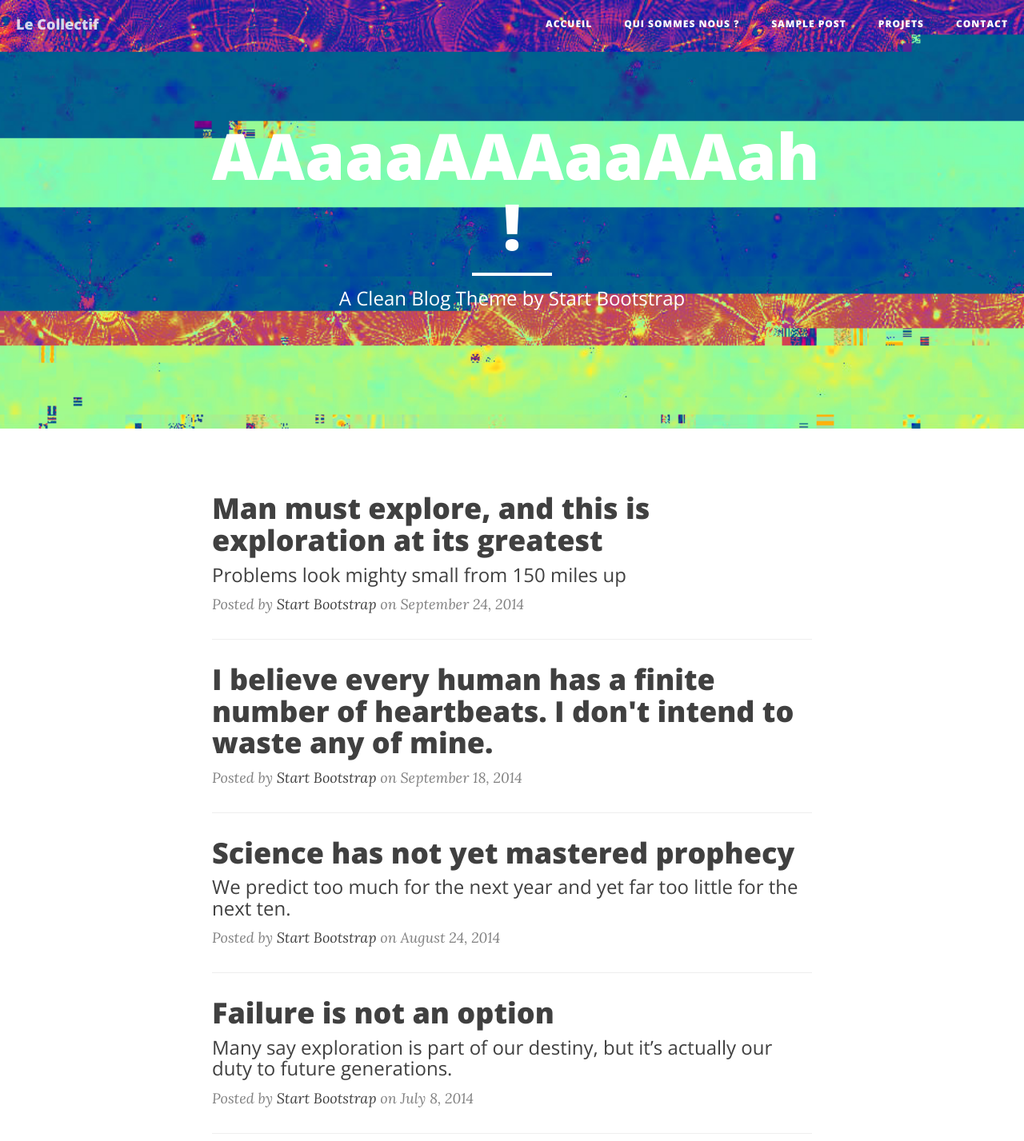
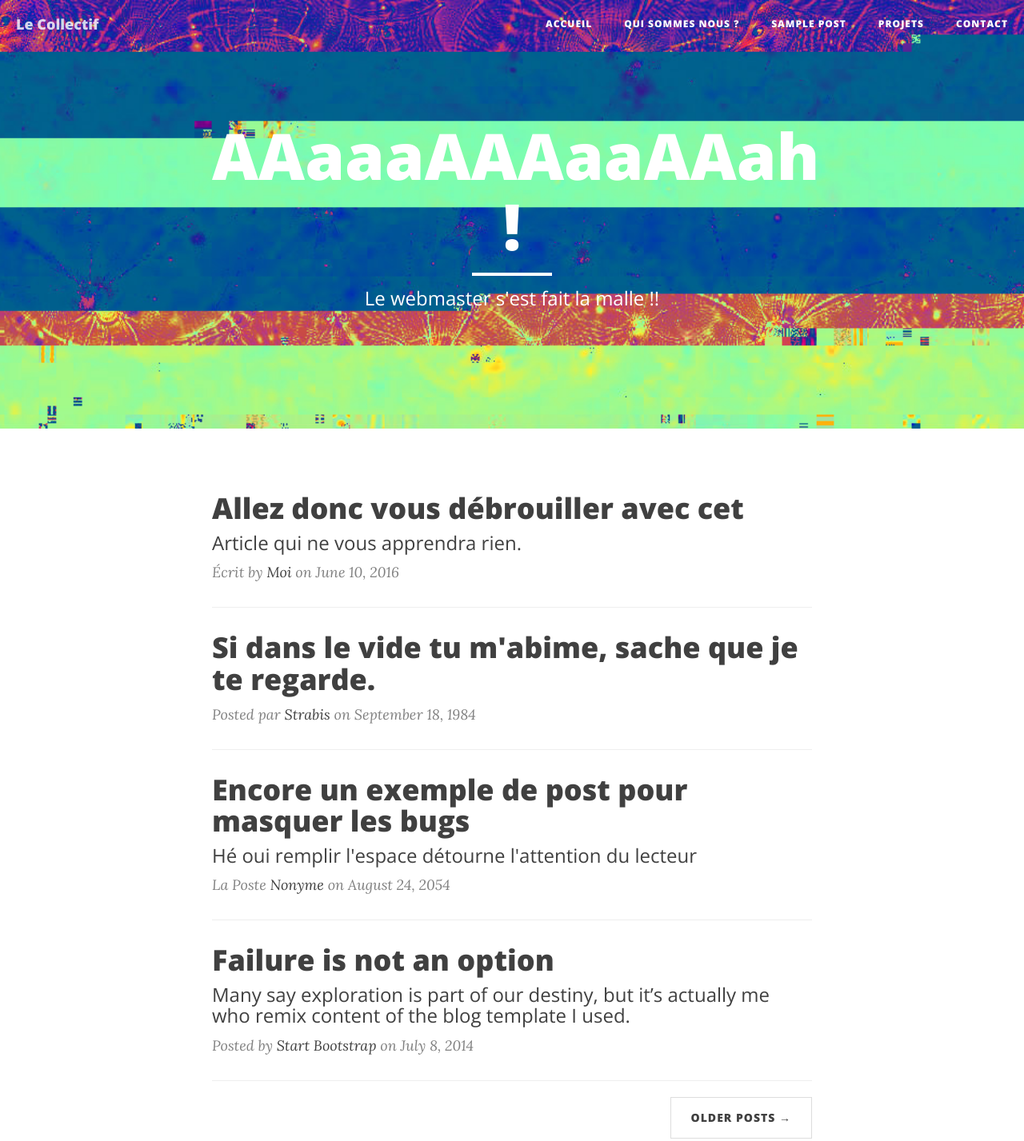
Before and after one commit to leucollectif/leucollectif.github.io, a website: page index.html in a window 1280 px wide. Shown: the top 1427 px of the page at 80% size. Drawn offline with nearby package versions, Linux system fonts and the light colour scheme.

Commit message:
Some content to make things funnier

```diff
--- a/index.html
+++ b/index.html
@@ -36,8 +36,19 @@
 <div id='nav'>
 </div>
 
-<div id='head'>
-</div>
+    <header class="intro-header" style="background-image: url('img/deep_white_pixlr6 - copie 2_atomic_56.jpg')">
+        <div class="container">
+            <div class="row">
+                <div class="col-lg-8 col-lg-offset-2 col-md-10 col-md-offset-1">
+                    <div class="site-heading">
+                        <h1>AAaaaAAAaaAAah !</h1>
+                        <hr class="small">
+                        <span class="subheading">Le webmaster s'est fait la malle !!</span>
+                    </div>
+                </div>
+            </div>
+        </div>
+    </header>
 
     <!-- Main Content -->
     <div class="container">
@@ -46,34 +57,34 @@
                 <div class="post-preview">
                     <a href="post.html">
                         <h2 class="post-title">
-                            Man must explore, and this is exploration at its greatest
+                            Allez donc vous débrouiller avec cet
                         </h2>
                         <h3 class="post-subtitle">
-                            Problems look mighty small from 150 miles up
+                            Article qui ne vous apprendra rien.
                         </h3>
                     </a>
-                    <p class="post-meta">Posted by <a href="#">Start Bootstrap</a> on September 24, 2014</p>
+                    <p class="post-meta">Écrit by <a href="about.html">Moi</a> on June 10, 2016</p>
                 </div>
                 <hr>
                 <div class="post-preview">
                     <a href="post.html">
                         <h2 class="post-title">
-                            I believe every human has a finite number of heartbeats. I don't intend to waste any of mine.
+                            Si dans le vide tu m'abime, sache que je te regarde.
                         </h2>
                     </a>
-                    <p class="post-meta">Posted by <a href="#">Start Bootstrap</a> on September 18, 2014</p>
+                    <p class="post-meta">Posted par <a href="#">Strabis</a> on September 18, 1984</p>
                 </div>
                 <hr>
                 <div class="post-preview">
                     <a href="post.html">
                         <h2 class="post-title">
-                            Science has not yet mastered prophecy
+                            Encore un exemple de post pour masquer les bugs
                         </h2>
                         <h3 class="post-subtitle">
-                            We predict too much for the next year and yet far too little for the next ten.
+                            Hé oui remplir l'espace détourne l'attention du lecteur
                         </h3>
                     </a>
-                    <p class="post-meta">Posted by <a href="#">Start Bootstrap</a> on August 24, 2014</p>
+                    <p class="post-meta">La Poste <a href="#">Nonyme</a> on August 24, 2054</p>
                 </div>
                 <hr>
                 <div class="post-preview">
@@ -82,7 +93,7 @@
                             Failure is not an option
                         </h2>
                         <h3 class="post-subtitle">
-                            Many say exploration is part of our destiny, but it’s actually our duty to future generations.
+                            Many say exploration is part of our destiny, but it’s actually me who remix content of the blog template I used.
                         </h3>
                     </a>
                     <p class="post-meta">Posted by <a href="#">Start Bootstrap</a> on July 8, 2014</p>
--- a/menu.js
+++ b/menu.js
@@ -1,5 +1,6 @@
 $(document).ready(function() {
     $('#nav').load('nav.html');
     $('#head').load('header.html');
+//document.getElementsByTagName("header").style.background-image = 'img/deep_white_pixlr6 - copie 2_atomic_56.jpg'
     $('#foot').load('footer.html');
 });
```
Also changed, not shown: about.html (+16 -5 lines), post.html (+14 -2 lines), test.html (+13 -2 lines), img/deep_white_pixlr6 - copie 2_infrared_87.jpg (added), img/deep_white_pixlr6_glitch_pixlr.jpg (added), 7 other files.
